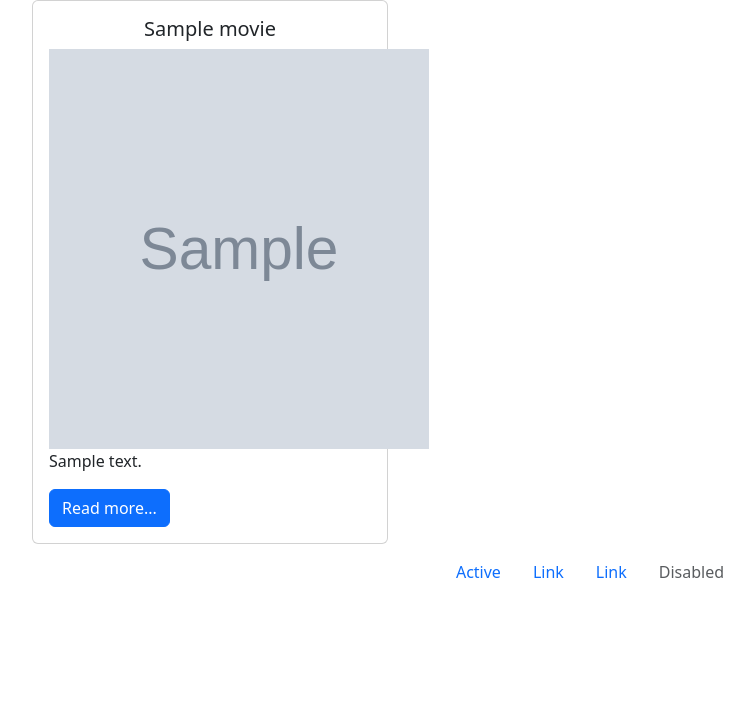
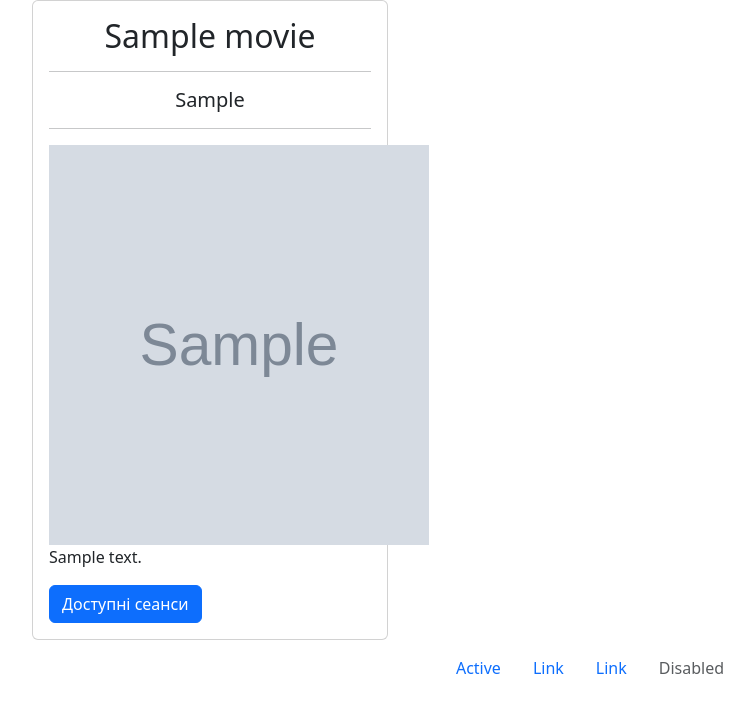
Before and after one commit to Viposha/djcinema, a Django app: page /movies/ in a window 1280 px wide. Shown: the part 86-800 px from the top of the page, without its empty margins (50-804 px from the left). Run offline with Django 4.2, Linux system fonts and the light colour scheme; tables that the repository leaves empty hold one stand-in row (values such as "Sample post"); grey boxes marked "Sample" are stand-in pictures.

Commit message:
add <hr> in movie list

```diff
--- a/cinema/movie/templates/movie/movie_list.html
+++ b/cinema/movie/templates/movie/movie_list.html
@@ -9,11 +9,12 @@
 <div class="card">
     <div class="card-body" >
         <div class="media">
-            <h5 class="card-title" align="center">{{ item.title }}</h5>
+            <h2 class="card-title" align="center">{{ item.title }}</h2> <hr>
+            <h5 class="card-title" align="center">{{ item.genre }}</h5><hr>
             <img src="{{ item.photo.url }}"  width="380" height="400">
             <div class="media-body">
                 <p class="card-text" >{{ item.description|truncatewords:35 }}</p>
-                <a href="#" class="btn btn-primary">Read more...</a>
+                <a href="#" class="btn btn-primary">Доступні сеанси</a>
             </div>
         </div>
     </div>
```
